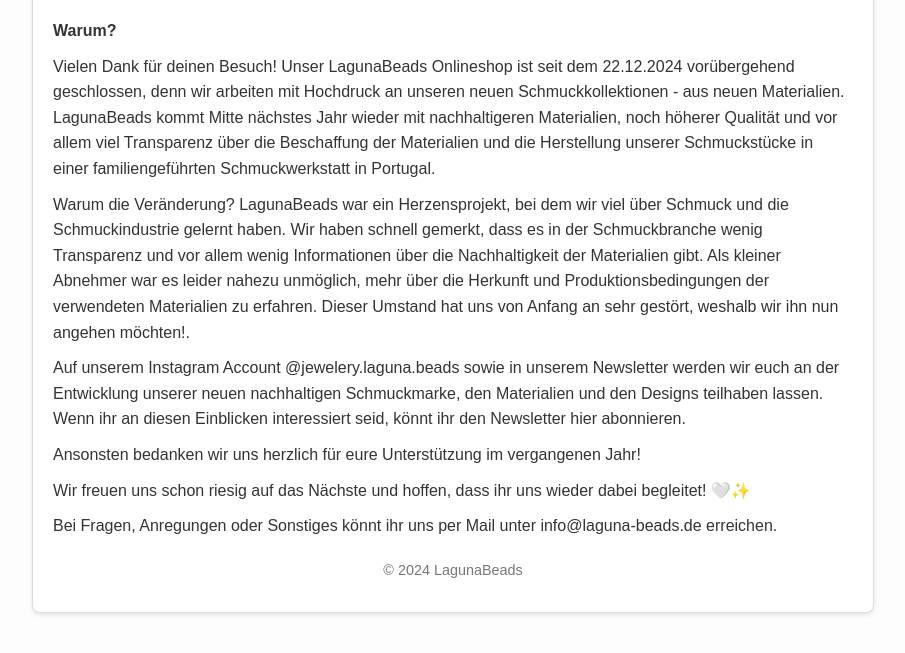
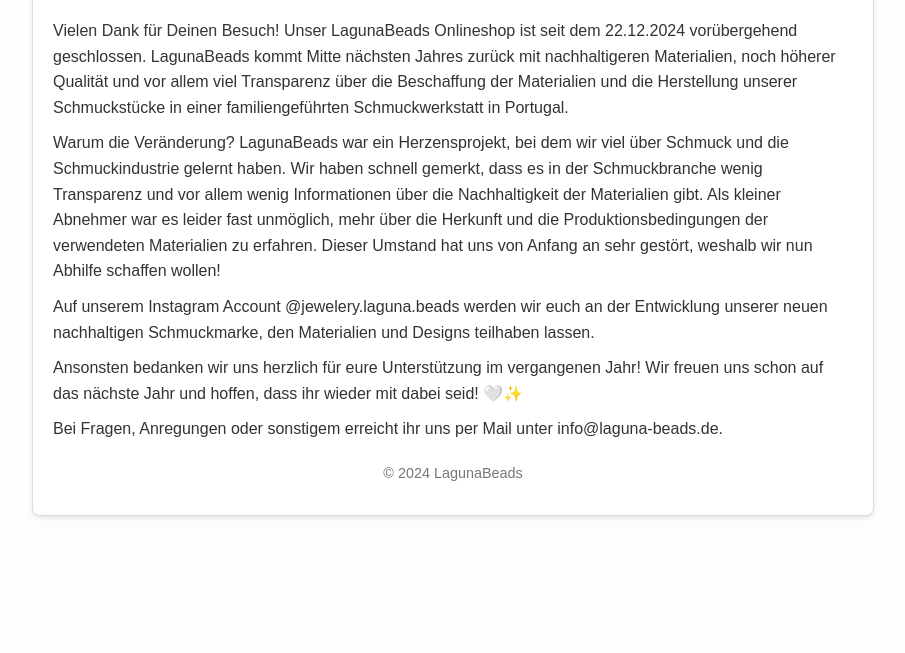
Before and after one commit to laguna-beads/laguna-beads.github.io, a plain HTML site: page index.html in a window 1280 px wide. Shown: the part 117-770 px from the top of the page, without its empty margins (187-1092 px from the left). Drawn offline with Linux system fonts and the light colour scheme.

Commit message:
Update index.html

```diff
--- a/index.html
+++ b/index.html
@@ -41,18 +41,15 @@
 <body>
     <div class="container">
         <h1>Onlineshop Closing am 22.12.2024</h1>
-        <p><strong>Warum?</strong></p>
-        <p>Vielen Dank für deinen Besuch! Unser LagunaBeads Onlineshop ist seit dem 22.12.2024 vorübergehend geschlossen, denn wir arbeiten mit Hochdruck an unseren neuen Schmuckkollektionen - aus neuen Materialien. LagunaBeads kommt Mitte nächstes Jahr wieder mit nachhaltigeren Materialien, noch höherer Qualität und vor allem viel Transparenz über die Beschaffung der Materialien und die Herstellung unserer Schmuckstücke in einer familiengeführten Schmuckwerkstatt in Portugal.</p>
+        <p>Vielen Dank für Deinen Besuch! Unser LagunaBeads Onlineshop ist seit dem 22.12.2024 vorübergehend geschlossen. LagunaBeads kommt Mitte nächsten Jahres zurück mit nachhaltigeren Materialien, noch höherer Qualität und vor allem viel Transparenz über die Beschaffung der Materialien und die Herstellung unserer Schmuckstücke in einer familiengeführten Schmuckwerkstatt in Portugal.</p>
 
-        <p>Warum die Veränderung? LagunaBeads war ein Herzensprojekt, bei dem wir viel über Schmuck und die Schmuckindustrie gelernt haben. Wir haben schnell gemerkt, dass es in der Schmuckbranche wenig Transparenz und vor allem wenig Informationen über die Nachhaltigkeit der Materialien gibt. Als kleiner Abnehmer war es leider nahezu unmöglich, mehr über die Herkunft und Produktionsbedingungen der verwendeten Materialien zu erfahren. Dieser Umstand hat uns von Anfang an sehr gestört, weshalb wir ihn nun angehen möchten!.</p>
+        <p>Warum die Veränderung? LagunaBeads war ein Herzensprojekt, bei dem wir viel über Schmuck und die Schmuckindustrie gelernt haben. Wir haben schnell gemerkt, dass es in der Schmuckbranche wenig Transparenz und vor allem wenig Informationen über die Nachhaltigkeit der Materialien gibt. Als kleiner Abnehmer war es leider fast unmöglich, mehr über die Herkunft und die Produktionsbedingungen der verwendeten Materialien zu erfahren. Dieser Umstand hat uns von Anfang an sehr gestört, weshalb wir nun Abhilfe schaffen wollen!</p>
 
-        <p>Auf unserem Instagram Account @jewelery.laguna.beads sowie in unserem Newsletter werden wir euch an der Entwicklung unserer neuen nachhaltigen Schmuckmarke, den Materialien und den Designs teilhaben lassen. Wenn ihr an diesen Einblicken interessiert seid, könnt ihr den Newsletter hier abonnieren.</p>
+        <p>Auf unserem Instagram Account @jewelery.laguna.beads werden wir euch an der Entwicklung unserer neuen nachhaltigen Schmuckmarke, den Materialien und Designs teilhaben lassen.</p>
 
-        <p>Ansonsten bedanken wir uns herzlich für eure Unterstützung im vergangenen Jahr!</p>
+        <p>Ansonsten bedanken wir uns herzlich für eure Unterstützung im vergangenen Jahr! Wir freuen uns schon auf das nächste Jahr und hoffen, dass ihr wieder mit dabei seid! 🤍✨</p>
 
-        <p>Wir freuen uns schon riesig auf das Nächste und hoffen, dass ihr uns wieder dabei begleitet! 🤍✨</p>
-
-        <p>Bei Fragen, Anregungen oder Sonstiges könnt ihr uns per Mail unter info@laguna-beads.de erreichen.</p>
+        <p>Bei Fragen, Anregungen oder sonstigem erreicht ihr uns per Mail unter info@laguna-beads.de.</p>
 
         <div class="footer">
             <p>&copy; 2024 LagunaBeads</p>
```
